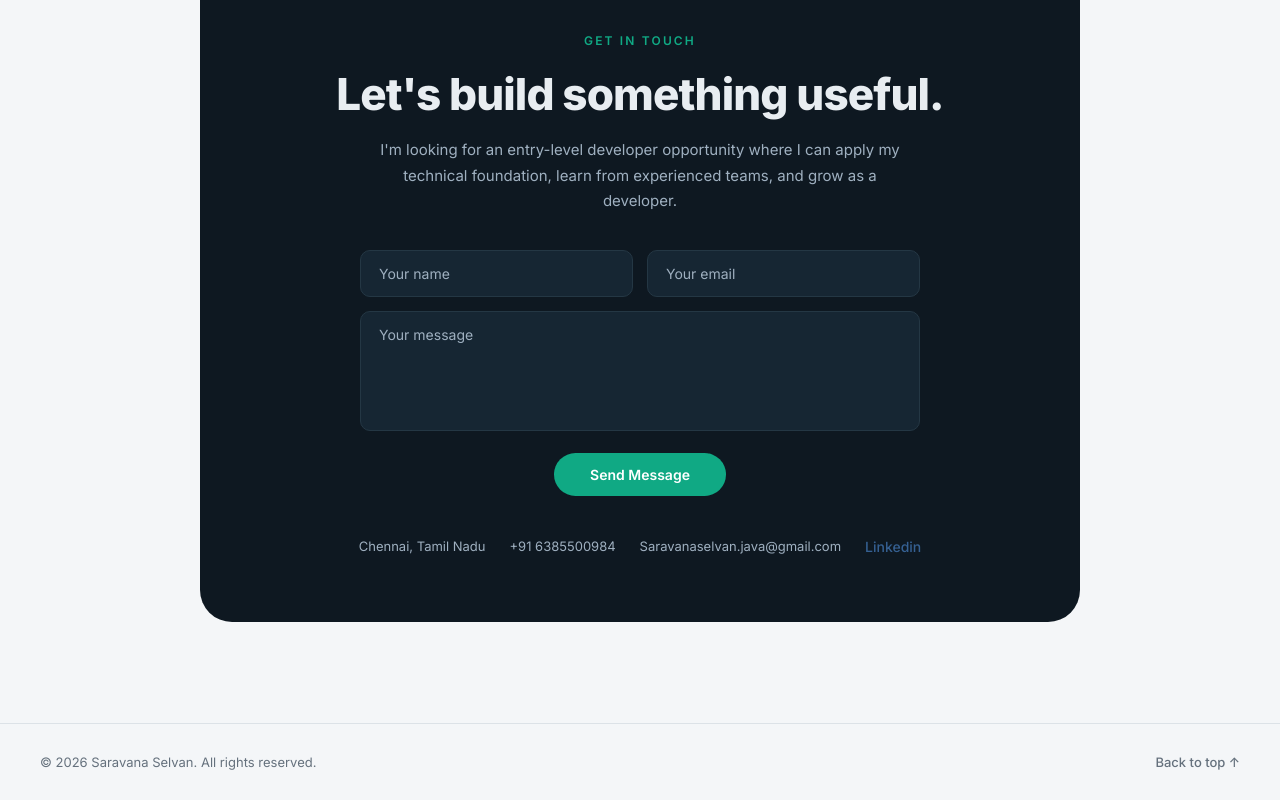
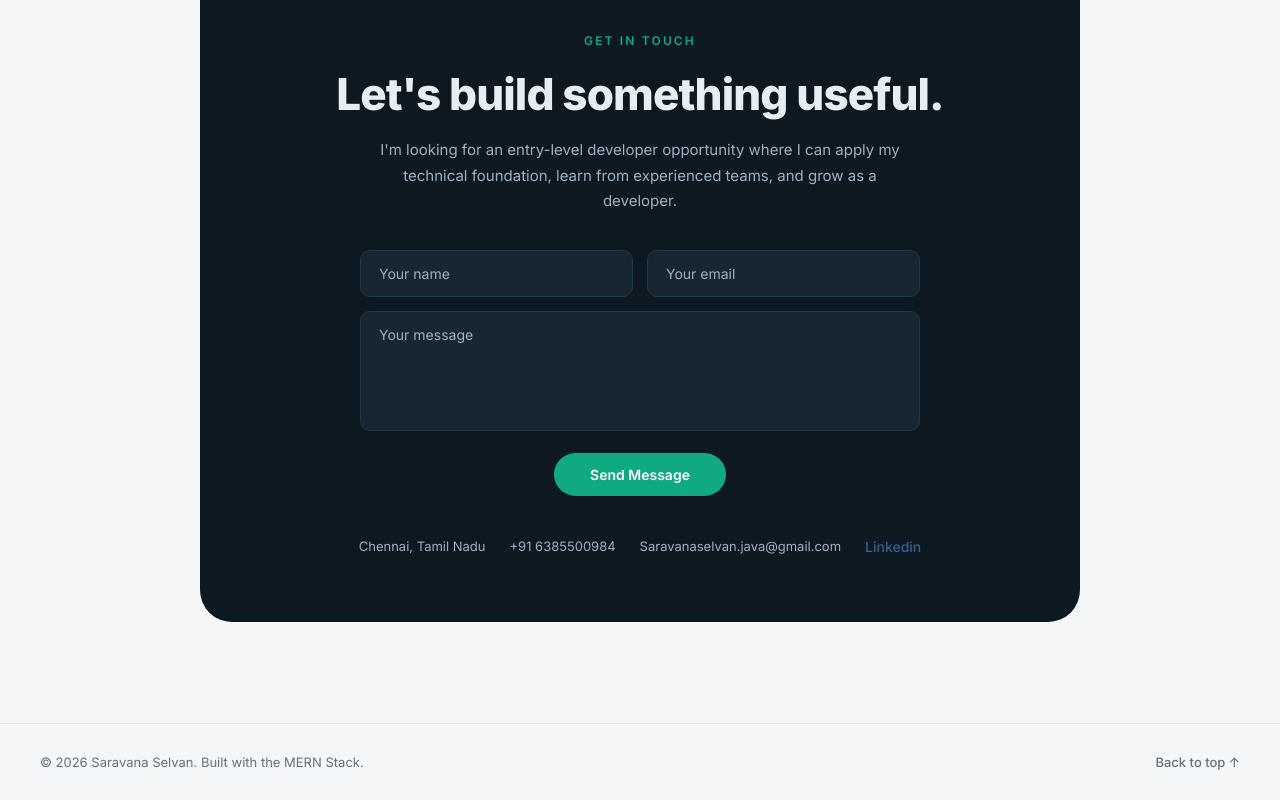
Before and after one commit to sarovicky141-ship-it/saravanaselvan-portfolio, a React (Vite) app in the folder frontend/: page / in a window 1280 px wide. Shown: the part 5980-6780 px from the top of the page. Built offline with nearby package versions, Linux system fonts and the light colour scheme.

Commit message:
Update portfolio footer tag

```diff
--- a/frontend/src/components/Footer/Footer.jsx
+++ b/frontend/src/components/Footer/Footer.jsx
@@ -5,7 +5,7 @@ export default function Footer() {
     <footer className="footer">
       <div className="container footer__inner">
         <span className="footer__copy">
-          &copy; {new Date().getFullYear()} Saravana Selvan. All rights reserved.
+          &copy; {new Date().getFullYear()} Saravana Selvan. Built with the MERN Stack.
         </span>
         <a href="#home" className="footer__top">Back to top &uarr;</a>
       </div>
```
